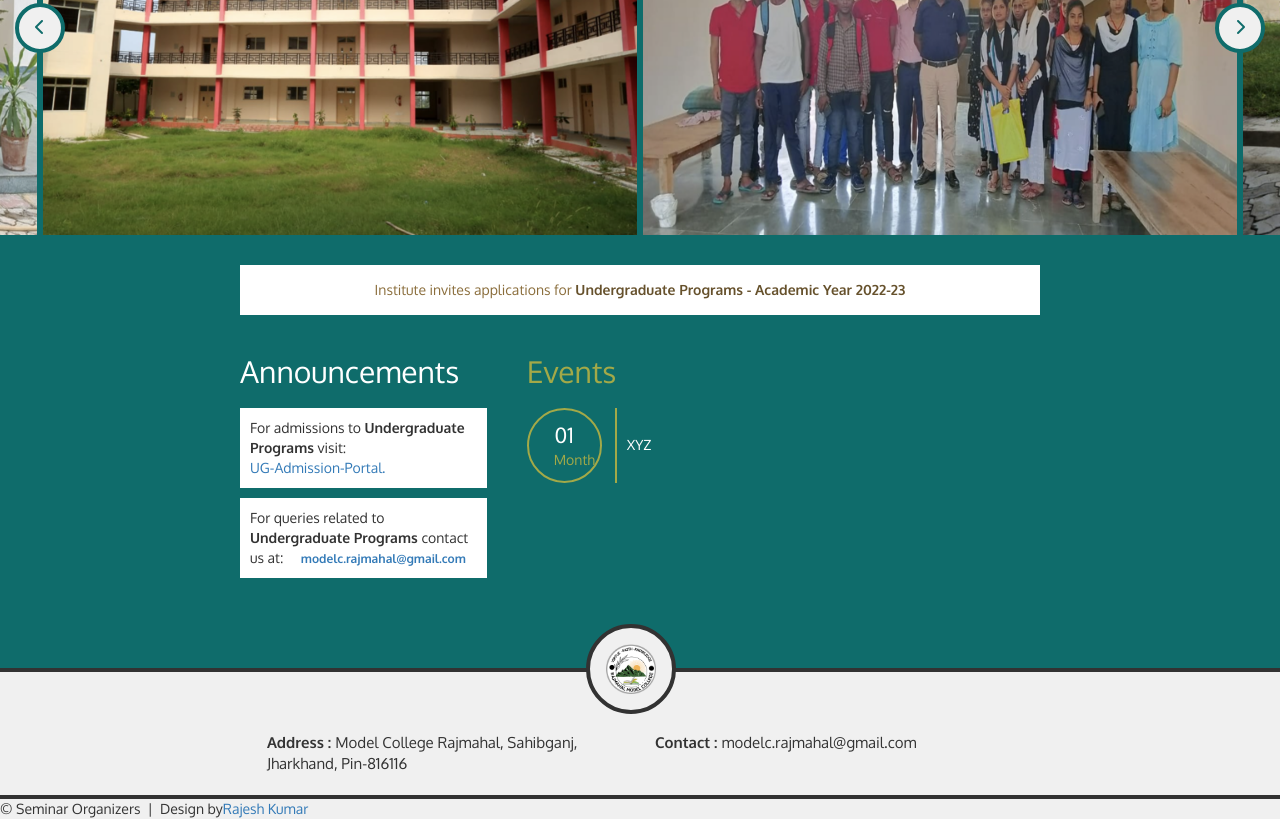
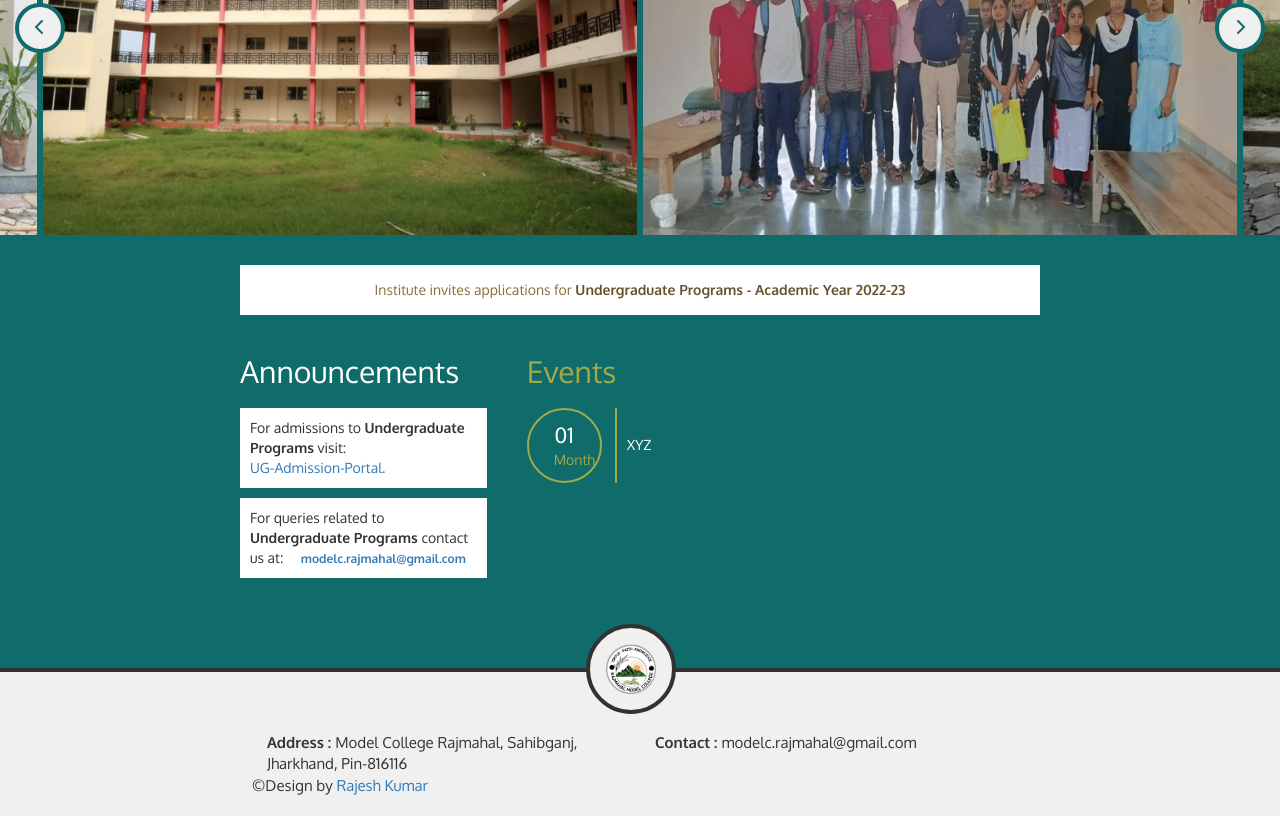
Before and after one commit to modelcollegerajmahal/modelcollegerajmahal, a plain HTML site: page index.html in a window 1280 px wide. Shown: the part 334-1153 px from the top of the page. Drawn offline with nearby package versions, Linux system fonts and the light colour scheme.

Commit message:
Update index.html

```diff
--- a/index.html
+++ b/index.html
@@ -199,8 +199,13 @@
             </div>
 
 
+
+
+
+
+
+
     </div>
-
     <!-- Footer -->
     <footer>
         <div class="footer-wrapper">
@@ -213,17 +218,15 @@
                     <strong>Contact : </strong>modelc.rajmahal@gmail.com
                 </div>
             </div>
+            <div class="row">
+                <div class="center">
+                        &copy;Design by <a href="https://rajeshphy.github.io">Rajesh Kumar</a>
+                </div>
+            </div>
         </div>
-
-
 
     </footer>
 </div>
-
-     <footer>
-        &copy; Seminar Organizers
-        &nbsp;|&nbsp; Design by <a href="https://rajeshphy.github.io">Rajesh Kumar</a>
-    </footer>
 
 
 <script   src="https://code.jquery.com/jquery-2.2.4.min.js"   integrity="sha256-BbhdlvQf/xTY9gja0Dq3HiwQF8LaCRTXxZKRutelT44="   crossorigin="anonymous"></script>
```
